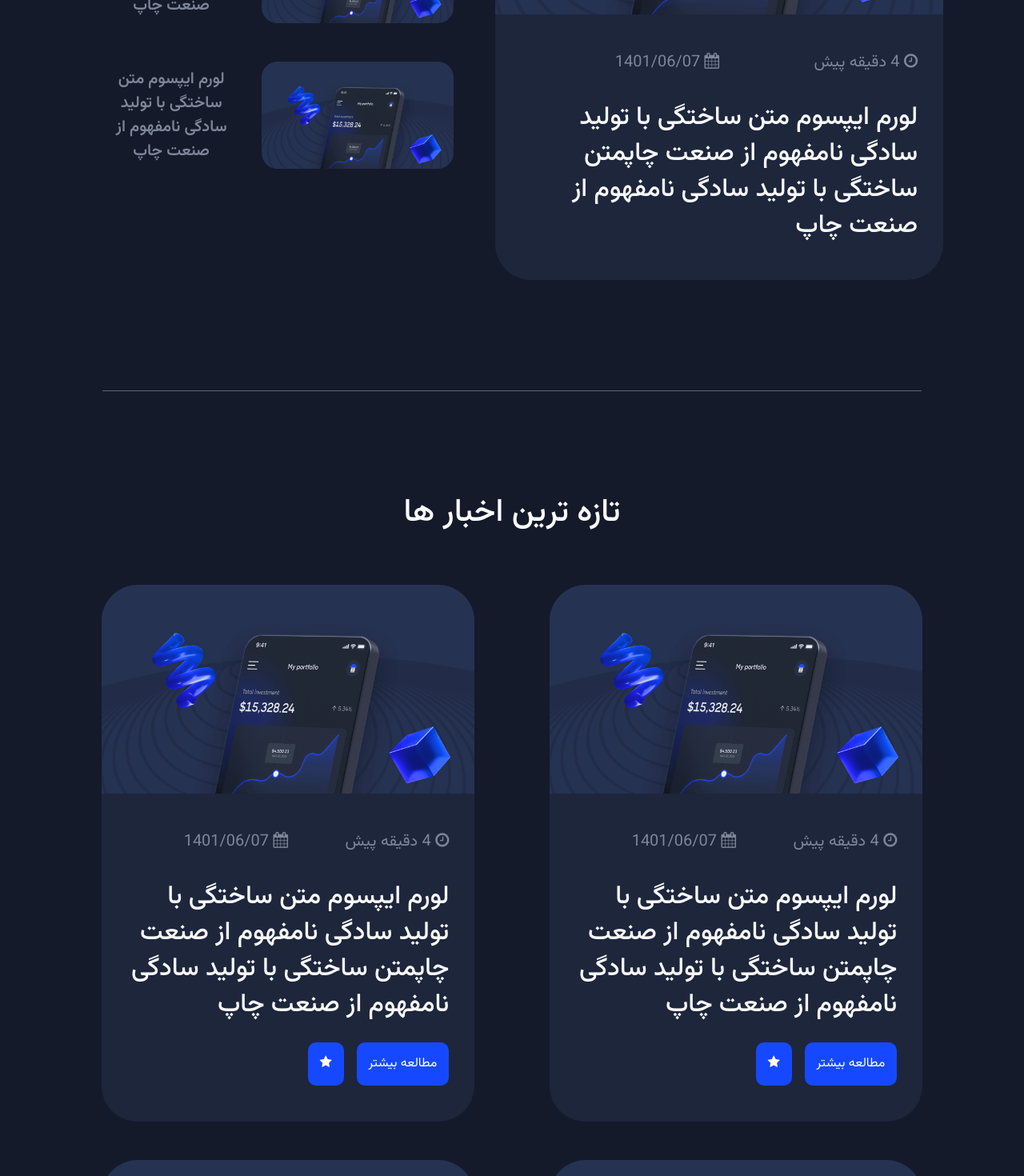
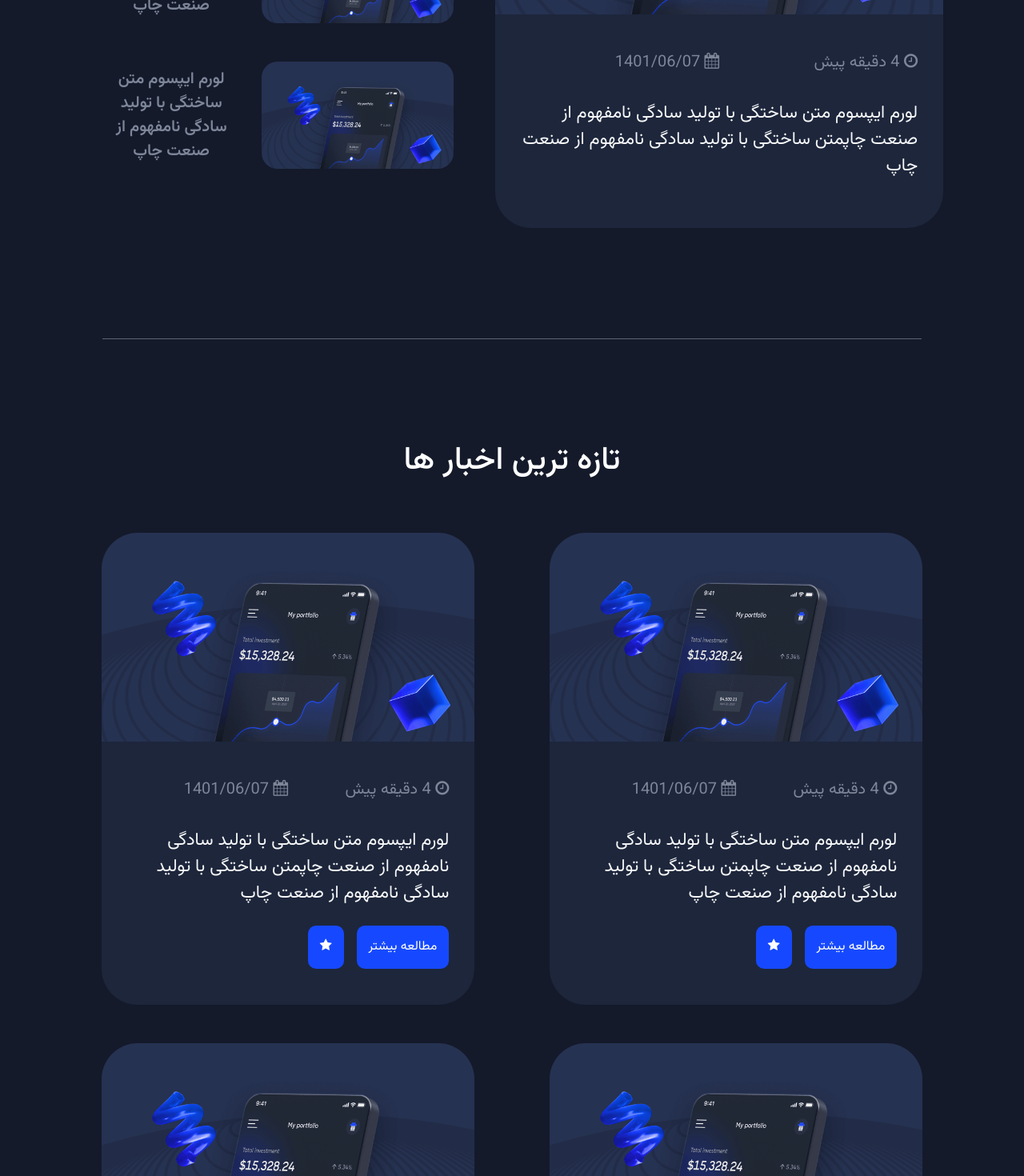
Before and after one commit to Amiraliansaripour/PerfectCodeNew, a React (Create React App) app: page /blog in a window 1280 px wide. Shown: the part 620-2090 px from the top of the page at 80% size. Built offline with nearby package versions, Linux system fonts and the light colour scheme.

Commit message:
fixed blog

```diff
--- a/src/components/blog/blogHero/BlogHero.css
+++ b/src/components/blog/blogHero/BlogHero.css
@@ -38,8 +38,9 @@
     -ms-border-radius: 20px;
     -o-border-radius: 20px;
 }
-
-strong {
+.blog-title {
     text-align: right;
-    line-height: 30px;
+    font-size: 22px !important;
+    line-height: 33px;
+    text-align: right !important;
 }
--- a/src/components/blog/readyComponents/HeroBlog.jsx
+++ b/src/components/blog/readyComponents/HeroBlog.jsx
@@ -9,7 +9,7 @@ const HeroBlog = ({ img, alt, date, addedTime, desc }) => {
                     <p><i className='fa fa-calendar' /> {date}</p>
                     <p><i className='fa fa-clock-o' /> {addedTime}</p>
                 </div>
-                <strong className='h2 text-light'>{desc}</strong>
+                <p className='blog-title text-light'>{desc}</p>
             </div>
         </div>
     )
--- a/src/components/blog/readyComponents/MainBlog.jsx
+++ b/src/components/blog/readyComponents/MainBlog.jsx
@@ -12,7 +12,7 @@ const MainBlog = ({ img, id, alt, date, addedTime, desc }) => {
                         <p><i className='fa fa-calendar' /> {date}</p>
                         <p><i className='fa fa-clock-o' /> {addedTime}</p>
                     </div>
-                    <strong className='h2 text-light'>{desc}</strong>
+                    <p className='blog-title text-light'>{desc}</p>
                     <div className='mt-4 d-flex flex-row-reverse justify-content-start gap-3'>
                         <Link to={`/blog/id=${id}&title=${desc}`}>
                             <button className='btn-active'>
```
